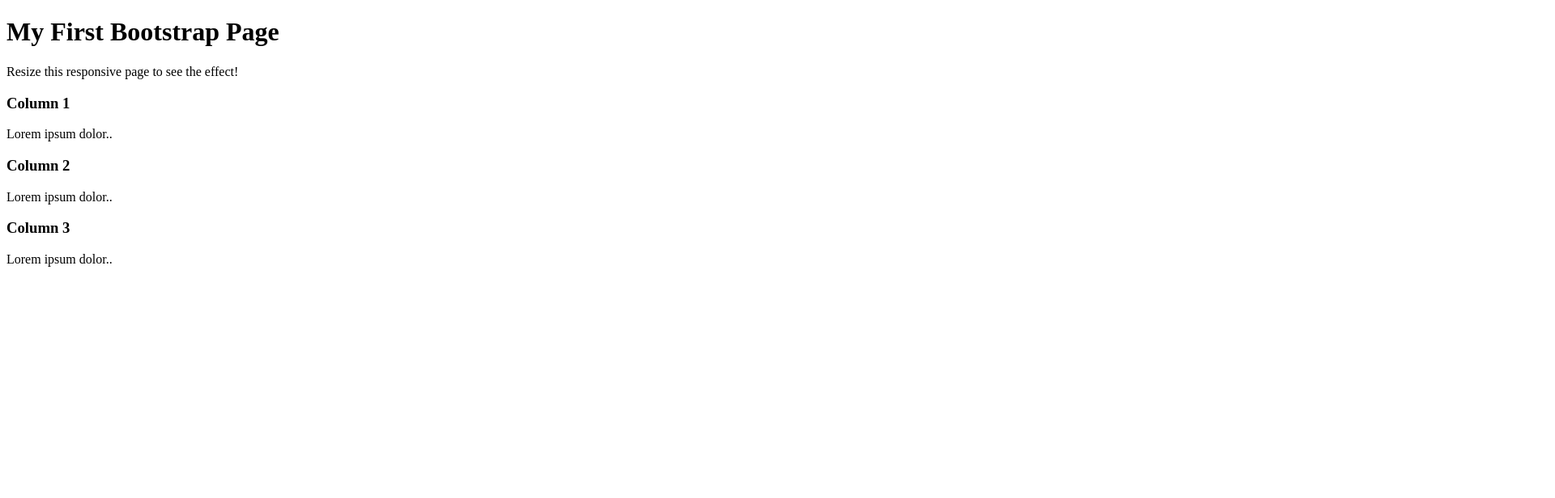
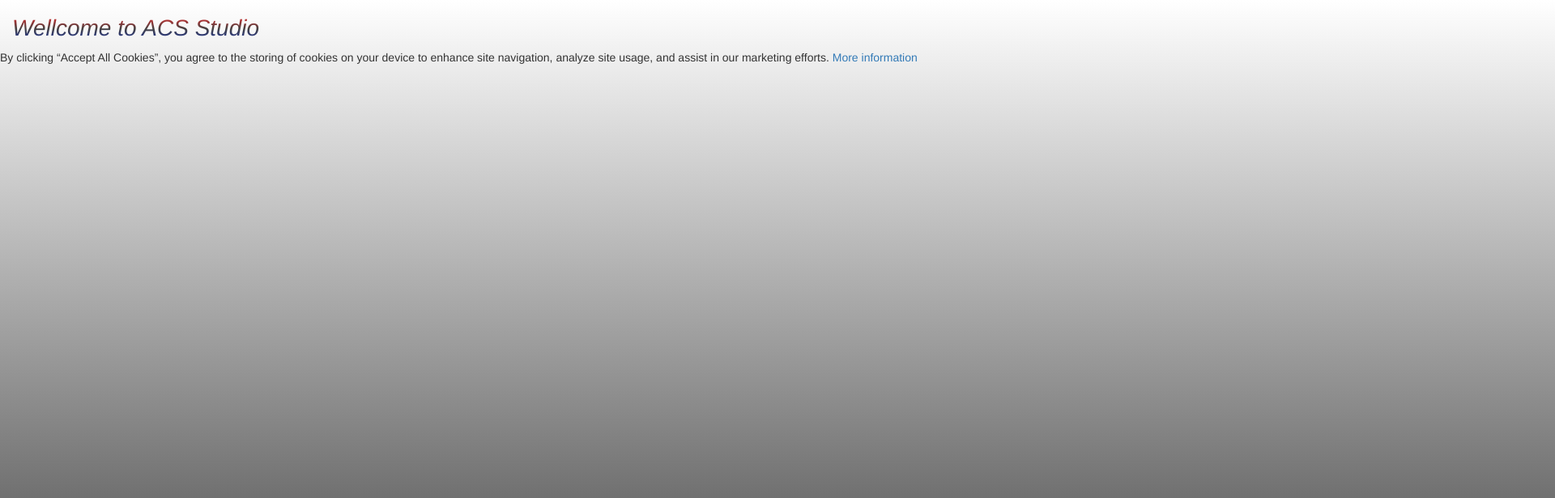
Before and after one commit to yipkit/ACSStudio, a plain HTML site: page index.html in a window 1280 px wide. Shown: the top 616 px of the page at 81% size, 1920 px wide, since content can reach past the window. Drawn offline with nearby package versions, Linux system fonts and the light colour scheme.

Commit message:
20230901
updateHTML

```diff
--- a/index.html
+++ b/index.html
@@ -2,31 +2,54 @@
 <!doctype html>
 <html lang="en">
   <head>
+    <style type="text/css">
+        #B1{
+            width:1920px;
+            height:1080px;
+            background: -webkit-linear-gradient(white,black);
+            background: -o-linear-gradient(white,black);
+            background: -moz-linear-gradient(white,black);
+            background: linear-gradient(white,black);
+        }
+        #wordStyle {
+            background: linear-gradient(to top, #1831a3, #444141, #e02b2b);
+            background: -webkit-linear-gradient(to top, #1620ad, #474646, #e91304);
+            background-clip: text;
+            -webkit-background-clip: text;
+            color: transparent;
+            font-size: 200%;
+            font-style: italic;
+        }
+        #onetrust-policy{
+            margin: 1em 0 0;
+            font-size: .7em;
+            float:left;
+            font-size:.82em;padding:0;
+            margin-bottom:0;
+            border:0;
+            line-height:normal;
+            height:auto;
+            width:auto;
+        }
+
+
+    </style>
     <meta charset="utf-8">
     <meta name="viewport" content="width=device-width, initial-scale=1">
     <title>ACS Studio</title>
+    <link href="Source/css/bootstrap.min.css" rel="stylesheet">
   </head>
-  <body>
-    <div class="jumbotron text-center">
-        <h1>My First Bootstrap Page</h1>
-        <p>Resize this responsive page to see the effect!</p>
-      </div>
+  <body id="B1"><!-- TB2 is backgroud color-->
+    <h1 class="container-fluid" id ="wordStyle">Wellcome to ACS Studio</h1>
 
-      <div class="container">
-        <div class="row">
-          <div class="col-sm-4">
-            <h3>Column 1</h3>
-            <p>Lorem ipsum dolor..</p>
-          </div>
-          <div class="col-sm-4">
-            <h3>Column 2</h3>
-            <p>Lorem ipsum dolor..</p>
-          </div>
-          <div class="col-sm-4">
-            <h3>Column 3</h3>
-            <p>Lorem ipsum dolor..</p>
-          </div>
-        </div>
-      </div>
+    <div>
+
+    </div>
+    <div id="onetrust-policy">
+    </div>
+    <p id="onetrust-policy-text">By clicking “Accept All Cookies”, you agree to the storing of cookies on your device to enhance site navigation, analyze site usage, and assist in our marketing efforts. <a href="https://www.cygames.co.jp/en/policy/" aria-label="More information about your privacy">More information</a></p>
+
+    <script src="https://ajax.googleapis.com/ajax/libs/jquery/1.11.3/jquery.min.js"></script><!--use bootstrap-->
+    <script src="Source/js/bootstrap.min.js"></script><!--use bootstrap-->
   </body>
 </html>
```
